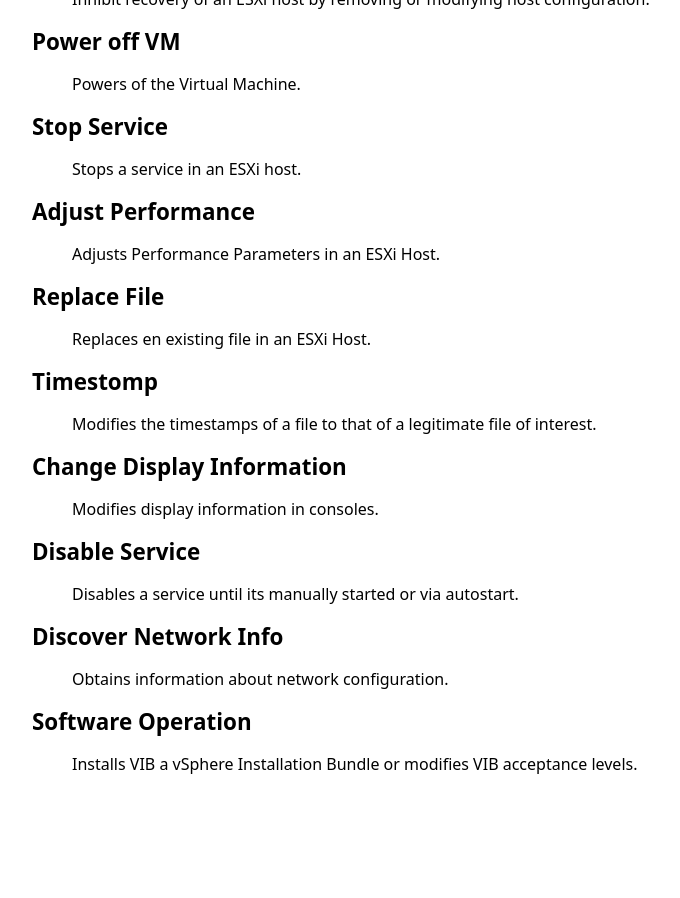
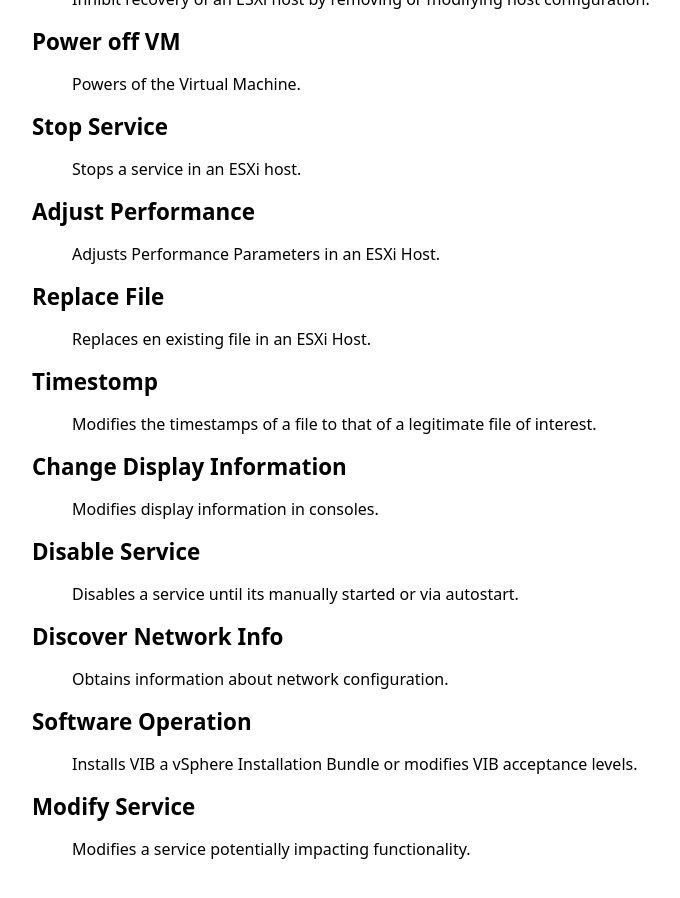
Before and after one commit to LOLESXi-Project/LOLESXi, a Jekyll site: the page built from functions.md, in a window 1280 px wide and 900 px high, scrolled down 1221 px. Shown: the whole window, without its empty margins (158-838 px from the left). Built offline with Jekyll 4.4.1, drawn with Linux system fonts in a browser that asks for light colours; before the commit the page ends 2036 px from its top, so only the background shows below that.

Commit message:
add modify service category

```diff
--- a/_data/functions.yml
+++ b/_data/functions.yml
@@ -108,3 +108,8 @@
   label: Software Operation
   description: |
     Installs VIB a vSphere Installation Bundle or modifies VIB acceptance levels.
+
+modify_service:
+  label: Modify Service
+  description: |
+    Modifies a service potentially impacting functionality.
```
Also changed, not shown: NOTICE.md (+1 -1 lines), _lolesxi/Binaries/esxcli.md (+2 -2 lines), README.md.
